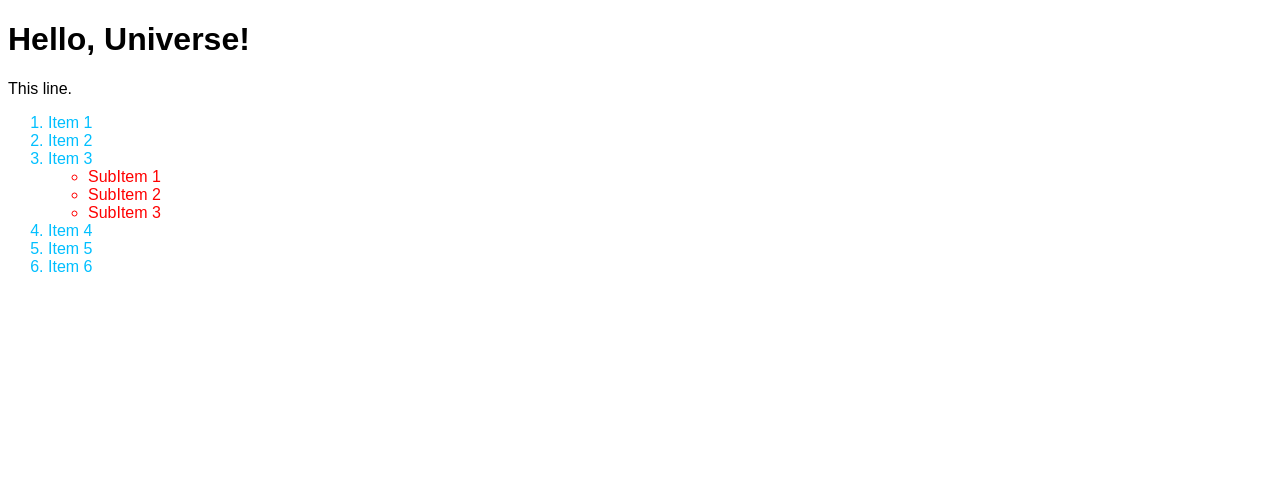
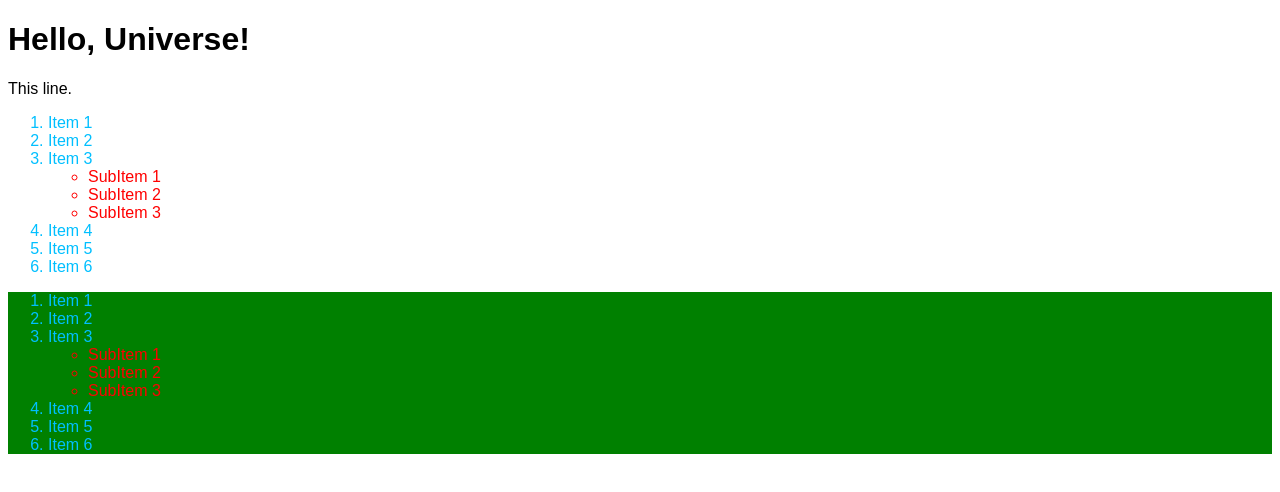
Before and after one commit to NanhuGITHUB/lesson1, a plain HTML site: page index.html in a window 1280 px wide. Drawn offline with Linux system fonts and the light colour scheme.

Commit message:
Update index.html

```diff
--- a/index.html
+++ b/index.html
@@ -17,6 +17,10 @@
 
             ul > li {
                 color: red;
+            }
+
+            ol[bg=green] {
+                background-color: green;
             }
 
         </style>
@@ -41,6 +45,20 @@
             <li>Item 5</li>
             <li>Item 6</li>
         </ol>
+
+        <ol bg="green">
+            <li>Item 1</li>
+            <li>Item 2</li>
+            <li>Item 3</li>
+            <ul>
+                <li>SubItem 1</li>
+                <li>SubItem 2</li>
+                <li>SubItem 3</li>
+            </ul>
+            <li>Item 4</li>
+            <li>Item 5</li>
+            <li>Item 6</li>
+        </ol>
     </body>
 
 </html>
```
